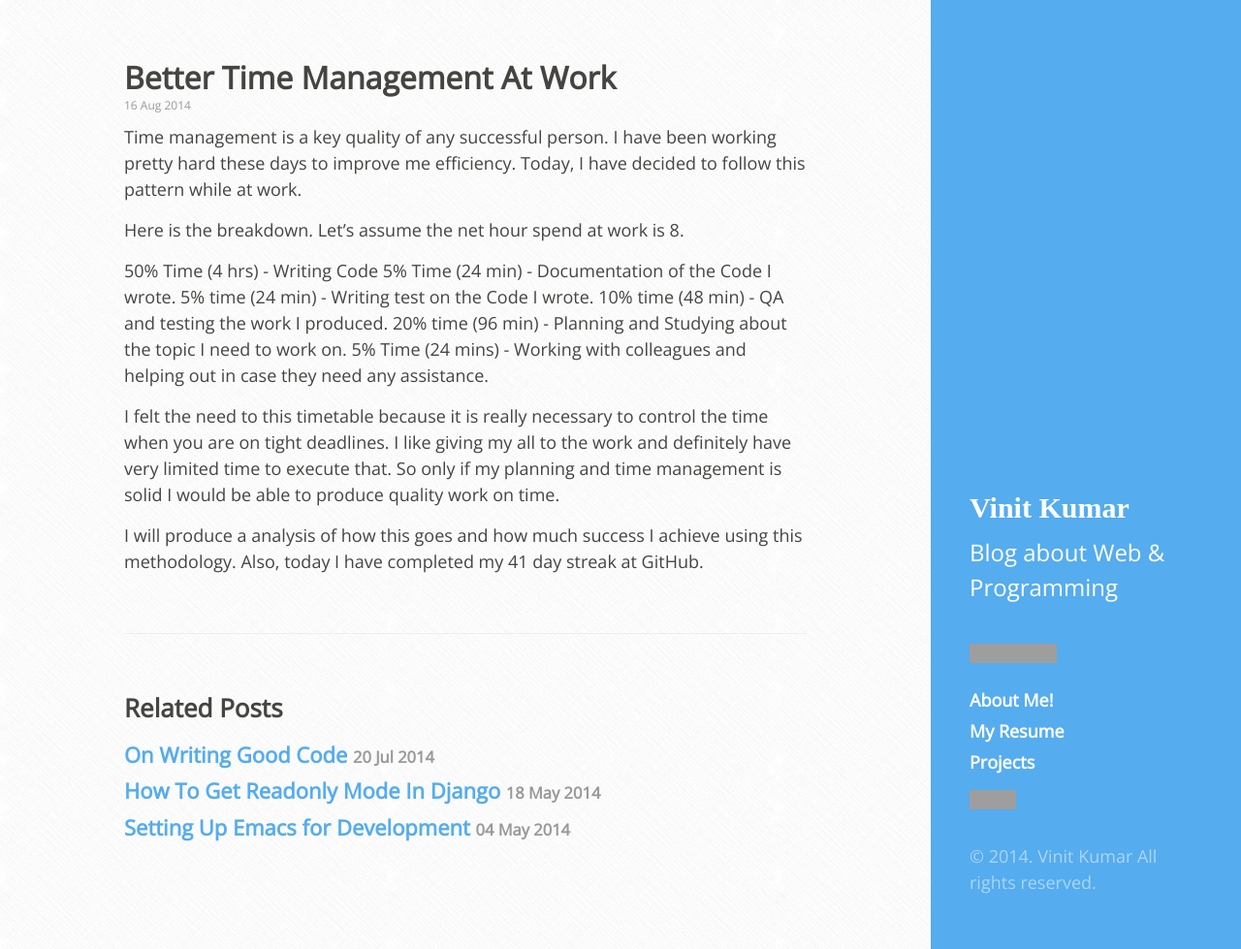
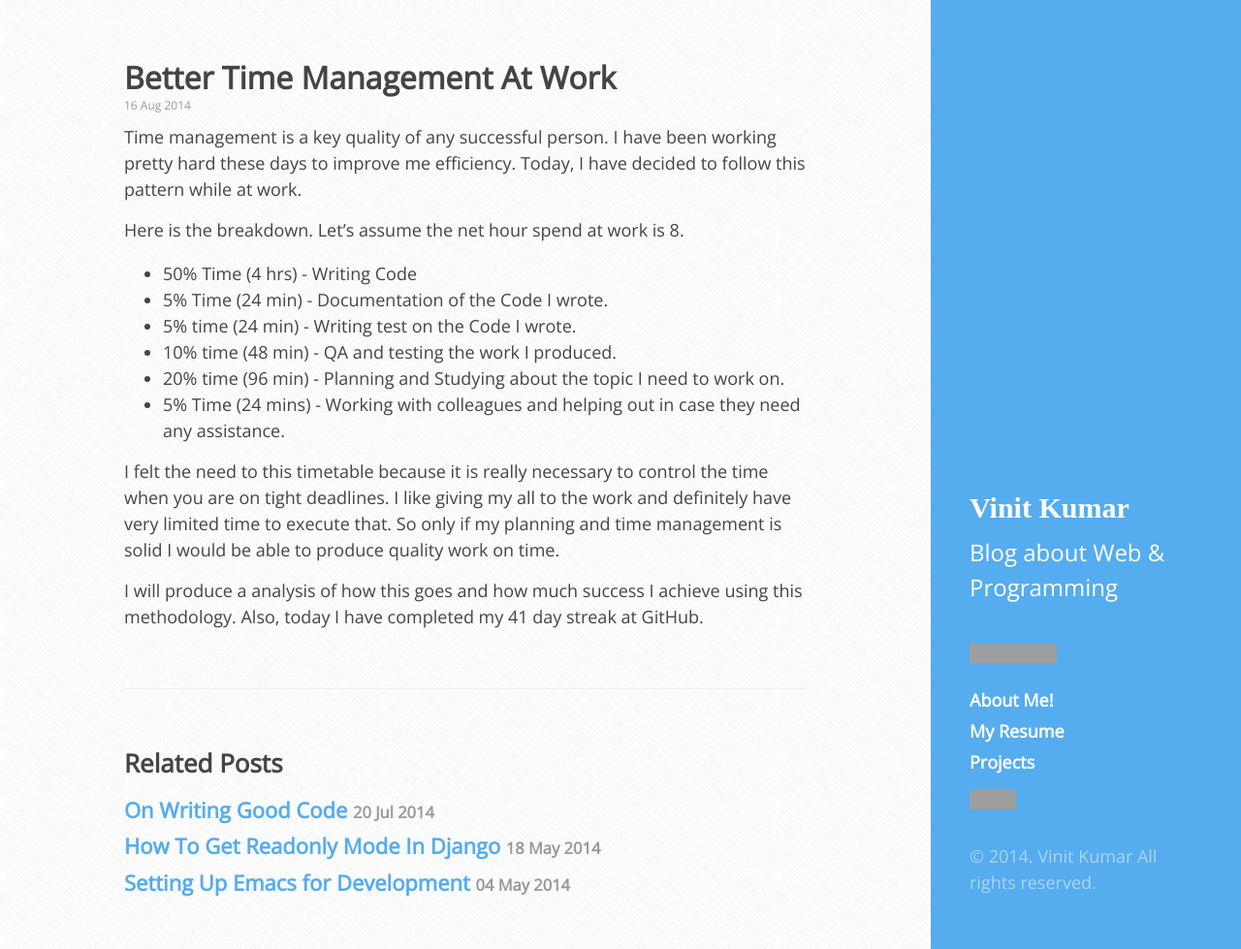
Before and after one commit to vinitkumar/vinitkumar.github.com, a Jekyll site: the page built from _posts/2014-08-16-Better-Time-Management-At-Work.md, in a window 1280 px wide and 979 px high. Shown: the whole window at 97% size. Built offline with Jekyll 4.4.1, drawn with Linux system fonts in a browser that asks for light colours; Markdown is read by kramdown in place of the engine named in the settings; grey boxes are pictures that could not be loaded.

Commit message:
make list

```diff
--- a/_posts/2014-08-16-Better-Time-Management-At-Work.md
+++ b/_posts/2014-08-16-Better-Time-Management-At-Work.md
@@ -12,12 +12,12 @@ follow this pattern while at work.
 
 Here is the breakdown. Let's assume the net hour spend at work is 8.
 
-50% Time (4 hrs) - Writing Code
-5% Time (24 min) - Documentation of the Code I wrote.
-5% time (24 min) - Writing test on the Code I wrote.
-10% time (48 min) - QA and testing the work I produced.
-20% time (96 min) - Planning and Studying about the topic I need to work on.
-5% Time (24 mins) - Working with colleagues and helping out in case they need
+- 50% Time (4 hrs) - Writing Code
+- 5% Time (24 min) - Documentation of the Code I wrote.
+- 5% time (24 min) - Writing test on the Code I wrote.
+- 10% time (48 min) - QA and testing the work I produced.
+- 20% time (96 min) - Planning and Studying about the topic I need to work on.
+- 5% Time (24 mins) - Working with colleagues and helping out in case they need
 any assistance.
 
 
```
